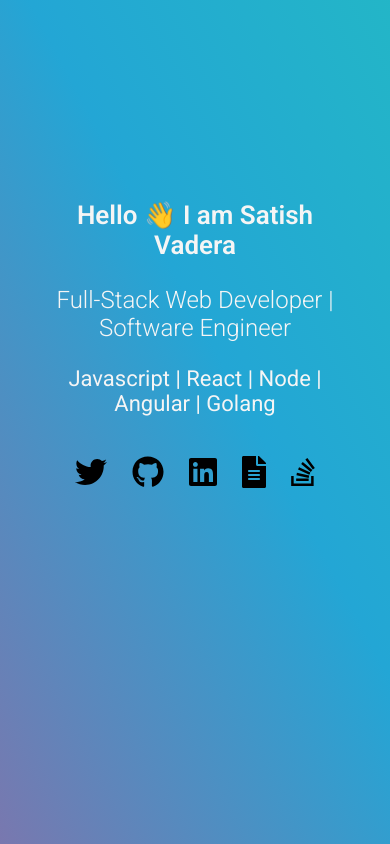
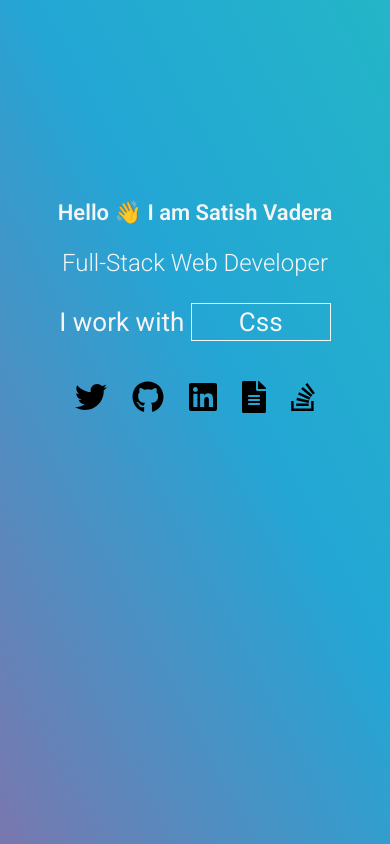
Before and after one commit to androsv/portfolio, a website: page index.html in a window 390 px wide. Drawn offline with Linux system fonts and the light colour scheme.

Commit message:
animation added

```diff
--- /dev/null
+++ b/index.css
@@ -0,0 +1,86 @@
+body {
+  font-family: "Roboto";
+  color: whitesmoke;
+}
+.container {
+  width: 80%;
+  margin: 200px auto;
+  padding: 0;
+  text-align: center;
+}
+.my-links {
+  width: 30%;
+  margin: 40px auto;
+  display: flex;
+  justify-content: space-between;
+}
+.intro {
+  font-weight: 600;
+  font-size: 26px;
+}
+.designation {
+  font-weight: 300;
+  font-size: 24px;
+}
+.skill {
+  font-size: 26px;
+  font-weight: 400;
+}
+.lang {
+  border: 1px solid;
+  padding: 3px;
+  display: inline-block;
+  min-width: 132px;
+  animation: fade 1s linear infinite;
+}
+
+.gradient-background {
+  height: 600px;
+  background: linear-gradient(62deg, #ee7752, #e73c7e, #23a6d5, #23d5ab);
+  animation: gradient 15s ease infinite;
+  background-size: 400% 400%;
+}
+@keyframes fade {
+  0% {
+    opacity: 100%;
+  }
+  100% {
+    opacity: 10%;
+  }
+}
+@-webkit-keyframes gradient {
+  0% {
+    background-position: 0 50%;
+  }
+  50% {
+    background-position: 100% 50%;
+  }
+  100% {
+    background-position: 0% 50%;
+  }
+}
+@keyframes gradient {
+  0% {
+    background-position: 0 50%;
+  }
+  50% {
+    background-position: 100% 50%;
+  }
+  100% {
+    background-position: 0% 50%;
+  }
+}
+a,
+a:active,
+a:visited {
+  color: black;
+  text-decoration: none;
+}
+@media only screen and (max-width: 600px) {
+  .my-links {
+    width: 80%;
+  }
+  .intro {
+    font-size: 22px;
+  }
+}
--- a/index.html
+++ b/index.html
@@ -7,83 +7,18 @@
       href="https://fonts.googleapis.com/css2?family=Roboto:wght@100;300;400;500;600&display=swap"
       rel="stylesheet"
     />
+    <link rel="stylesheet" href="./index.css" />
     <title>Satish Vadera's portfolio</title>
   </head>
-  <style>
-    body {
-      font-family: "Roboto";
-      color: whitesmoke;
-    }
-    .container {
-      width: 80%;
-      margin: 200px auto;
-      padding: 0;
-      text-align: center;
-    }
-    .my-links {
-      width: 30%;
-      margin: 40px auto;
-      display: flex;
-      justify-content: space-between;
-    }
-    .intro {
-      font-weight: 600;
-      font-size: 26px;
-    }
-    .designation {
-      font-weight: 300;
-      font-size: 24px;
-    }
-    .skill {
-      font-size: 22px;
-      font-weight: 400;
-    }
-    .gradient-background {
-      height: 600px;
-      background: linear-gradient(62deg, #ee7752, #e73c7e, #23a6d5, #23d5ab);
-      animation: gradient 15s ease infinite;
-      background-size: 400% 400%;
-    }
-    @-webkit-keyframes gradient {
-      0% {
-        background-position: 0 50%;
-      }
-      50% {
-        background-position: 100% 50%;
-      }
-      100% {
-        background-position: 0% 50%;
-      }
-    }
-    @keyframes gradient {
-      0% {
-        background-position: 0 50%;
-      }
-      50% {
-        background-position: 100% 50%;
-      }
-      100% {
-        background-position: 0% 50%;
-      }
-    }
-    a,
-    a:active,
-    a:visited {
-      color: black;
-      text-decoration: none;
-    }
-    @media only screen and (max-width: 600px) {
-      .my-links {
-        width: 80%;
-      }
-    }
-  </style>
+  <style></style>
   <body class="gradient-background">
     <div class="container">
       <section class="my-info">
         <p class="intro">Hello 👋 I am Satish Vadera</p>
-        <p class="designation">Full-Stack Web Developer | Software Engineer</p>
-        <p class="skill">Javascript | React | Node | Angular | Golang</p>
+        <p class="designation">Full-Stack Web Developer</p>
+        <p class="skill">
+          I work with <span id="lang-selector" class="lang">Javascript</span>
+        </p>
       </section>
       <section class="my-links">
         <a
--- a/index.js
+++ b/index.js
@@ -1 +1,21 @@
 console.log("nothing to see here......");
+const langSelector = document.querySelector("#lang-selector");
+const langArr = [
+  "Javascript",
+  "React",
+  "Node",
+  "Angular",
+  "Css",
+  "Html",
+  "Golang",
+  "Vue",
+];
+let num = 0;
+const changeText = () => {
+  if (num >= langArr.length) {
+    num = 0;
+  }
+  langSelector.textContent = langArr[num];
+  num++;
+};
+const change = setInterval(changeText, 1000);
```
